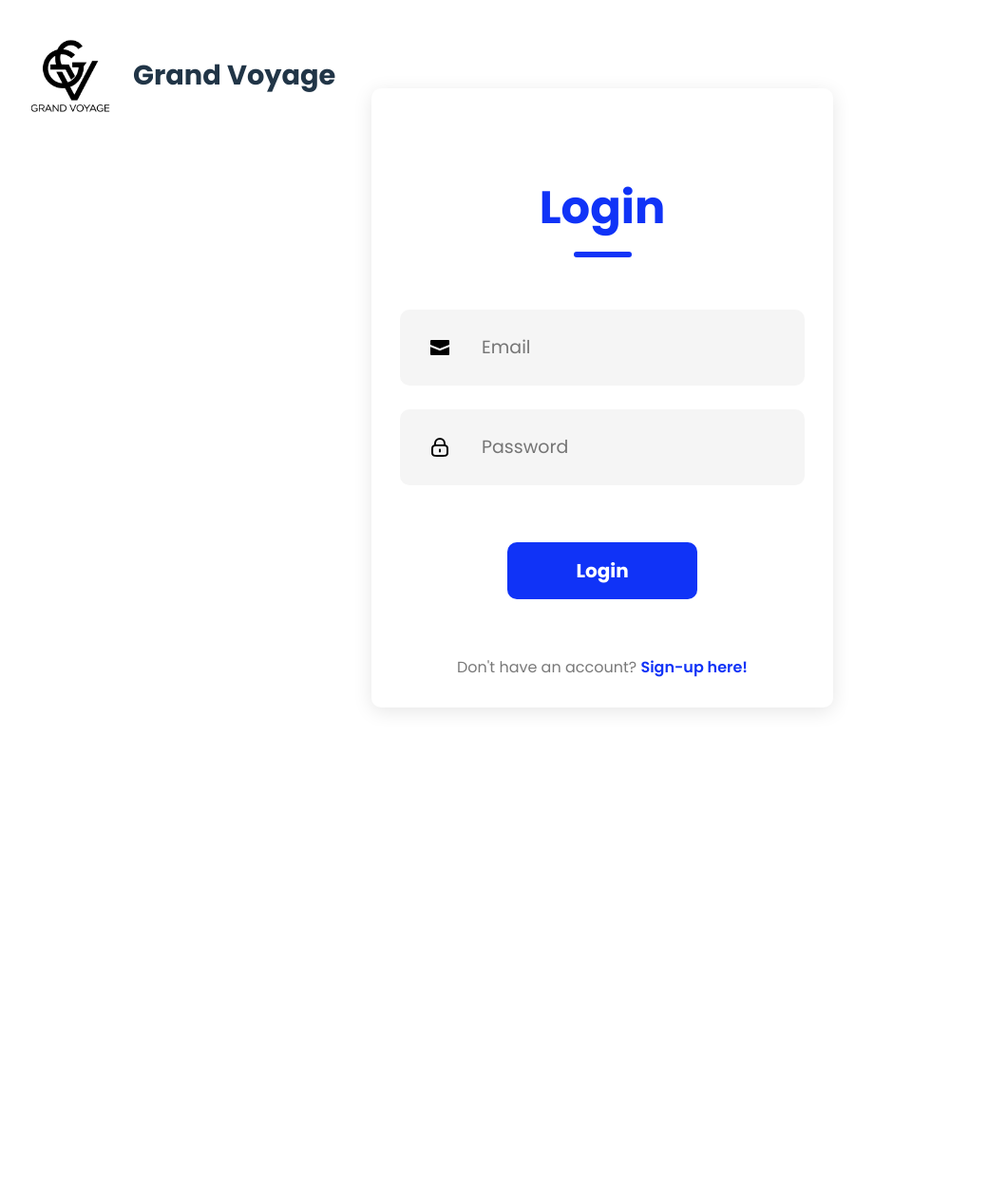
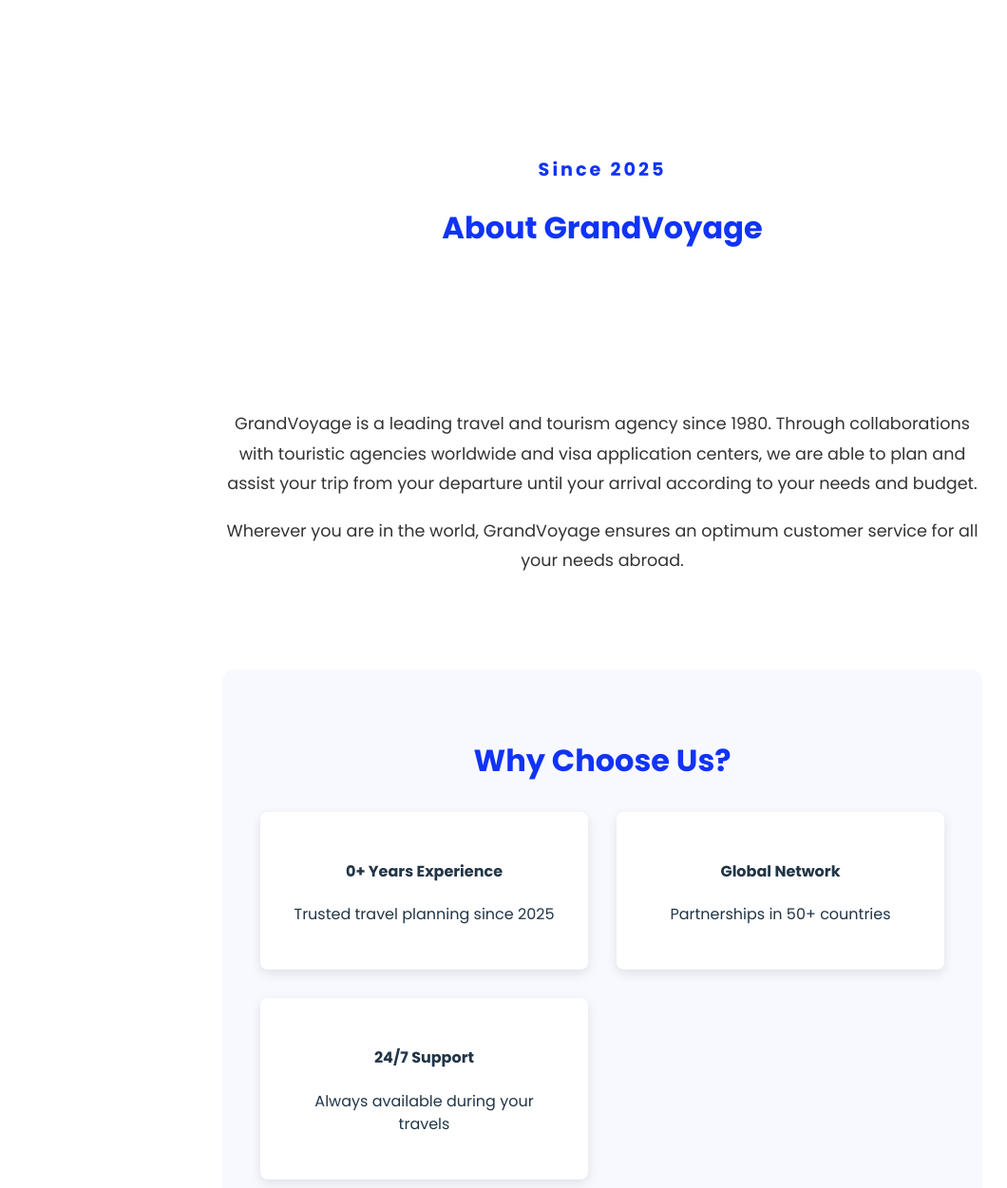
Before and after one commit to Mr-MichaelK/grand-voyage-frontend, a React (Vite) app: page / in a window 1280 px wide. Shown: the top 1251 px of the page at 95% size, without its empty margins (6-1066 px from the left). Before the commit the page ends 800 px from the top, so only its background shows below. Built offline with nearby package versions, Linux system fonts and the light colour scheme.

Commit message:
Creates and Styles About Us Page

```diff
--- a/src/App.jsx
+++ b/src/App.jsx
@@ -12,6 +12,8 @@ import HotelCard from './UserPortal/Components/Cards/HotelCard'
 import FlightCard from './UserPortal/Components/Cards/FlightCard'
 import CruiseCard from './UserPortal/Components/Cards/CruiseCard'
 import PackageCard from './UserPortal/Components/Cards/PackageCard'
+import AboutUsPage from './UserPortal/Components/AboutUsActivity'
+/*
 
 function App() {
   const [currentPage, setCurrentPage] = useState('login');
@@ -30,8 +32,13 @@ function App() {
 
   return <>{page}</>;
 }
-<UserPortal>
-  <PackageCard />
-</UserPortal>
+  */
+function App() {
+  return (
+    <div className="App">
+      <AboutUsPage />
+    </div>
+  );
+}
 
 export default App
--- /dev/null
+++ b/src/UserPortal/Components/AboutUsActivity.jsx
@@ -0,0 +1,89 @@
+import React from 'react';
+import styles from './AboutUsActivity.module.css';
+
+export default function AboutUsPage() {
+  return (
+    <div className={styles.aboutPage}>
+      {/* Hero Section */}
+      <section className={styles.heroSection}>
+        <div className={styles.heroContent}>
+          <h1 className={styles.establishedSince}>Since 2025</h1>
+          <h2 className={styles.sectionTitle}>About GrandVoyage</h2>
+        </div>
+      </section>
+
+      {/* About Content */}
+      <section className={styles.aboutSection}>
+        <article className={styles.aboutText}>
+          <p>
+            GrandVoyage is a leading travel and tourism agency since 1980.
+            Through collaborations with touristic agencies worldwide and visa
+            application centers, we are able to plan and assist your trip from
+            your departure until your arrival according to your needs and budget.
+          </p>
+          <p>
+            Wherever you are in the world, GrandVoyage ensures an optimum
+            customer service for all your needs abroad.
+          </p>
+        </article>
+
+        {/* Why Us Section */}
+        <div className={styles.whyUs}>
+          <h3 className={styles.sectionTitle}>Why Choose Us?</h3>
+          <div className={styles.cardContainer}>
+            <div className={styles.card}>
+              <h4>0+ Years Experience</h4>
+              <p>Trusted travel planning since 2025</p>
+            </div>
+            <div className={styles.card}>
+              <h4>Global Network</h4>
+              <p>Partnerships in 50+ countries</p>
+            </div>
+            <div className={styles.card}>
+              <h4>24/7 Support</h4>
+              <p>Always available during your travels</p>
+            </div>
+          </div>
+        </div>
+
+        {/* Services Section */}
+        <section className={styles.servicesSection}>
+          <h3 className={styles.sectionTitle}>Our Services</h3>
+          <div className={styles.servicesGrid}>
+            <div className={styles.serviceCard}>
+              <div className={styles.iconBox}>🏨</div>
+              <h4>Hotel & Resort Partnerships</h4>
+              <p>Exclusive rates with premium accommodations worldwide</p>
+            </div>
+
+            <div className={styles.serviceCard}>
+              <div className={styles.iconBox}>🛂</div>
+              <h4>Visa Assistance</h4>
+              <p>Official partnership with TLS Visa Application Center</p>
+            </div>
+
+            <div className={styles.serviceCard}>
+              <div className={styles.iconBox}>✈️</div>
+              <h4>Custom Packages</h4>
+              <p>Tailor-made itineraries to match your budget and preferences</p>
+            </div>
+          </div>
+        </section>
+
+        {/* Team Section */}
+        <section className={styles.teamSection}>
+          <h3 className={styles.sectionTitle}>Our Expert Team</h3>
+          <div className={styles.teamGrid}>
+            <div className={styles.teamMember}>
+              <div className={styles.teamPlaceholder}>
+                <span>Team Photo</span>
+              </div>
+              <h4>Professional Guides</h4>
+              <p>Multilingual travel consultants</p>
+            </div>
+          </div>
+        </section>
+      </section>
+    </div>
+  );
+};
--- /dev/null
+++ b/src/UserPortal/Components/AboutUsActivity.module.css
@@ -0,0 +1,135 @@
+.aboutPage {
+    max-width: 1200px;
+    margin: 0 auto;
+    padding: 40px 20px;
+}
+
+.heroSection {
+    color: #1033f7;
+    padding: 80px 20px;
+    text-align: center;
+    border-radius: 12px;
+    margin-bottom: 40px;
+}
+
+.establishedSince {
+    font-size: 1.2rem;
+    letter-spacing: 3px;
+    margin-bottom: 20px;
+}
+
+.sectionTitle {
+    font-size: 2rem;
+    color: #1033f7;
+    margin-bottom: 30px;
+    text-align: center;
+}
+
+.aboutSection {
+    display: grid;
+    gap: 40px;
+}
+
+.aboutText {
+    font-size: 1.1rem;
+    line-height: 1.8;
+    color: #333;
+    max-width: 800px;
+    margin: 0 auto;
+    text-align: center;
+}
+
+.whyUs {
+    background: #f8f9ff;
+    padding: 40px;
+    border-radius: 12px;
+    margin: 40px 0;
+}
+
+.cardContainer {
+    display: grid;
+    grid-template-columns: repeat(auto-fit, minmax(250px, 1fr));
+    gap: 30px;
+    margin-top: 30px;
+}
+
+.card {
+    background: white;
+    padding: 30px;
+    border-radius: 8px;
+    box-shadow: 0 4px 12px rgba(0, 0, 0, 0.1);
+    transition: transform 0.3s ease;
+}
+
+.card:hover {
+    transform: translateY(-5px);
+}
+
+.servicesGrid {
+    display: grid;
+    grid-template-columns: repeat(auto-fit, minmax(280px, 1fr));
+    gap: 30px;
+    margin-top: 30px;
+}
+
+.serviceCard {
+    padding: 30px;
+    border: 1px solid #eee;
+    border-radius: 8px;
+    text-align: center;
+    transition: all 0.3s ease;
+}
+
+.serviceCard:hover {
+    box-shadow: 0 4px 15px rgba(16, 51, 247, 0.1);
+}
+
+.serviceCard img {
+    width: 80px;
+    height: 80px;
+    object-fit: contain;
+    margin-bottom: 20px;
+}
+
+.iconBox {
+    font-size: 2.5rem;
+    margin-bottom: 15px;
+}
+
+.teamSection {
+    margin-top: 60px;
+}
+
+.teamGrid {
+    display: grid;
+    grid-template-columns: repeat(auto-fit, minmax(250px, 1fr));
+    gap: 30px;
+    margin-top: 30px;
+}
+
+.teamMember {
+    text-align: center;
+}
+
+.teamMember img {
+    width: 200px;
+    height: 200px;
+    border-radius: 50%;
+    object-fit: cover;
+    margin-bottom: 20px;
+    border: 3px solid #1033f7;
+}
+
+@media (max-width: 768px) {
+    .heroSection {
+        padding: 60px 20px;
+    }
+
+    .sectionTitle {
+        font-size: 1.8rem;
+    }
+
+    .aboutText {
+        font-size: 1rem;
+    }
+}
--- a/src/UserPortal/UserPortal.jsx
+++ b/src/UserPortal/UserPortal.jsx
@@ -9,12 +9,13 @@ import HotelCard from "./Components/Cards/HotelCard"
 import FlightCard from "./Components/Cards/FlightCard"
 import CruiseCard from "./Components/Cards/CruiseCard"
 import PackageCard from "./Components/Cards/PackageCard"
+import AboutUsPage from "./Components/AboutUsActivity"
 
 export default function UserPortal() {
 
     return (
         <div>
-            <PackageCard />
+            <AboutUsPage />
         </div>
     )
 }
```
